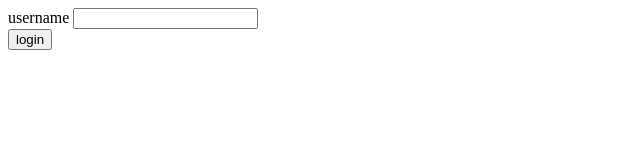
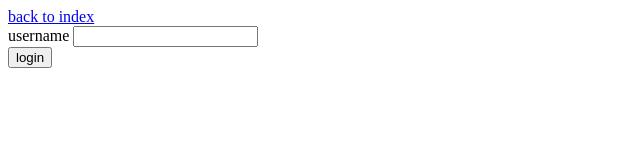
Before and after one commit to lyoz/sandbox-go, a plain HTML site: page public/login.html in a window 1280 px wide. Shown: the whole page, without its empty margins (0-640 px from the left). Drawn offline with Linux system fonts and the light colour scheme.

Commit message:
add "back to index"

```diff
--- a/public/login.html
+++ b/public/login.html
@@ -7,6 +7,8 @@
 </head>
 
 <body>
+  <a href="/">back to index</a>
+
   <form action="" method="POST" id="login-form">
     <div>
       <label>username
```
Also changed, not shown: public/register.html (+2 -0 lines), public/test.html (+2 -0 lines).
